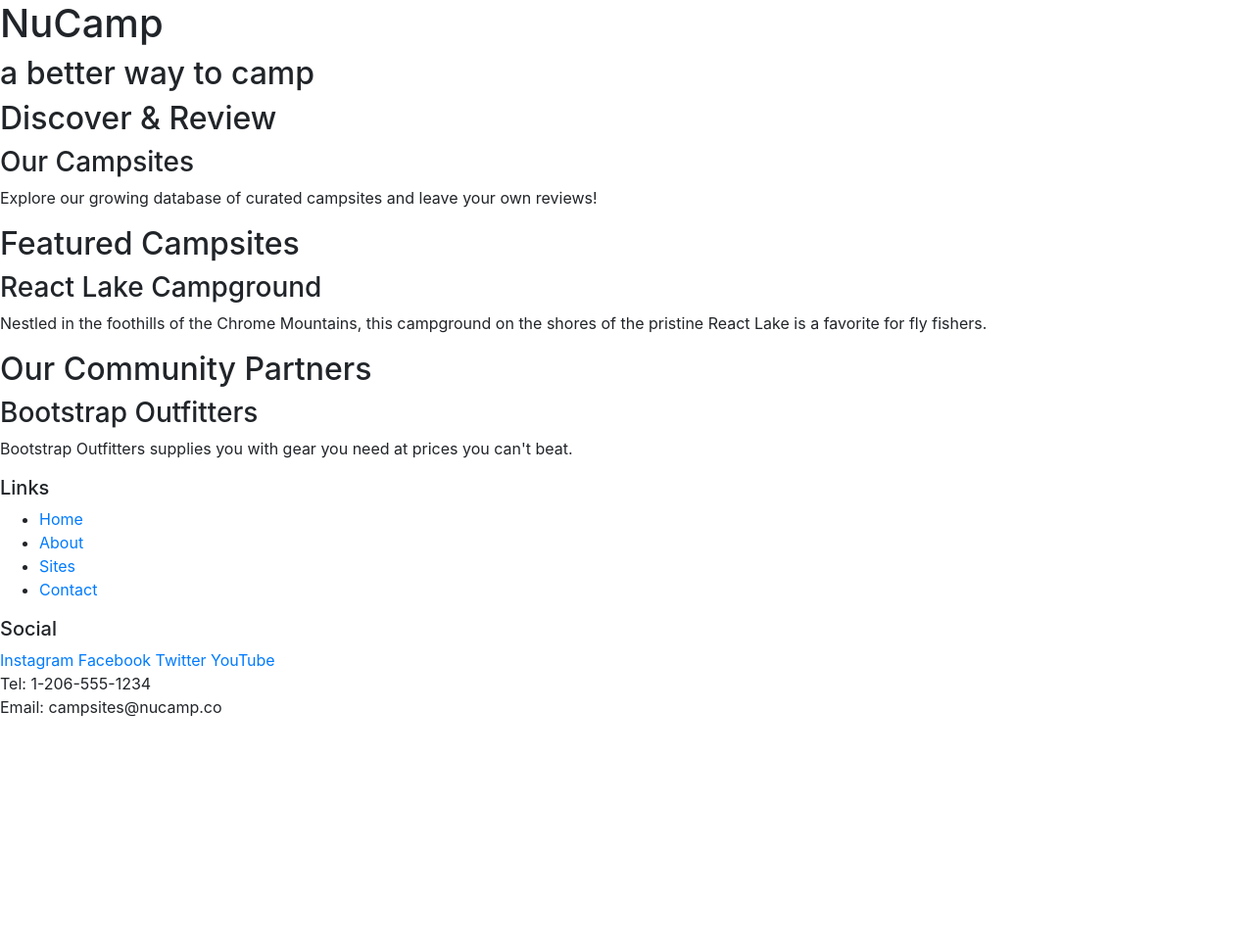
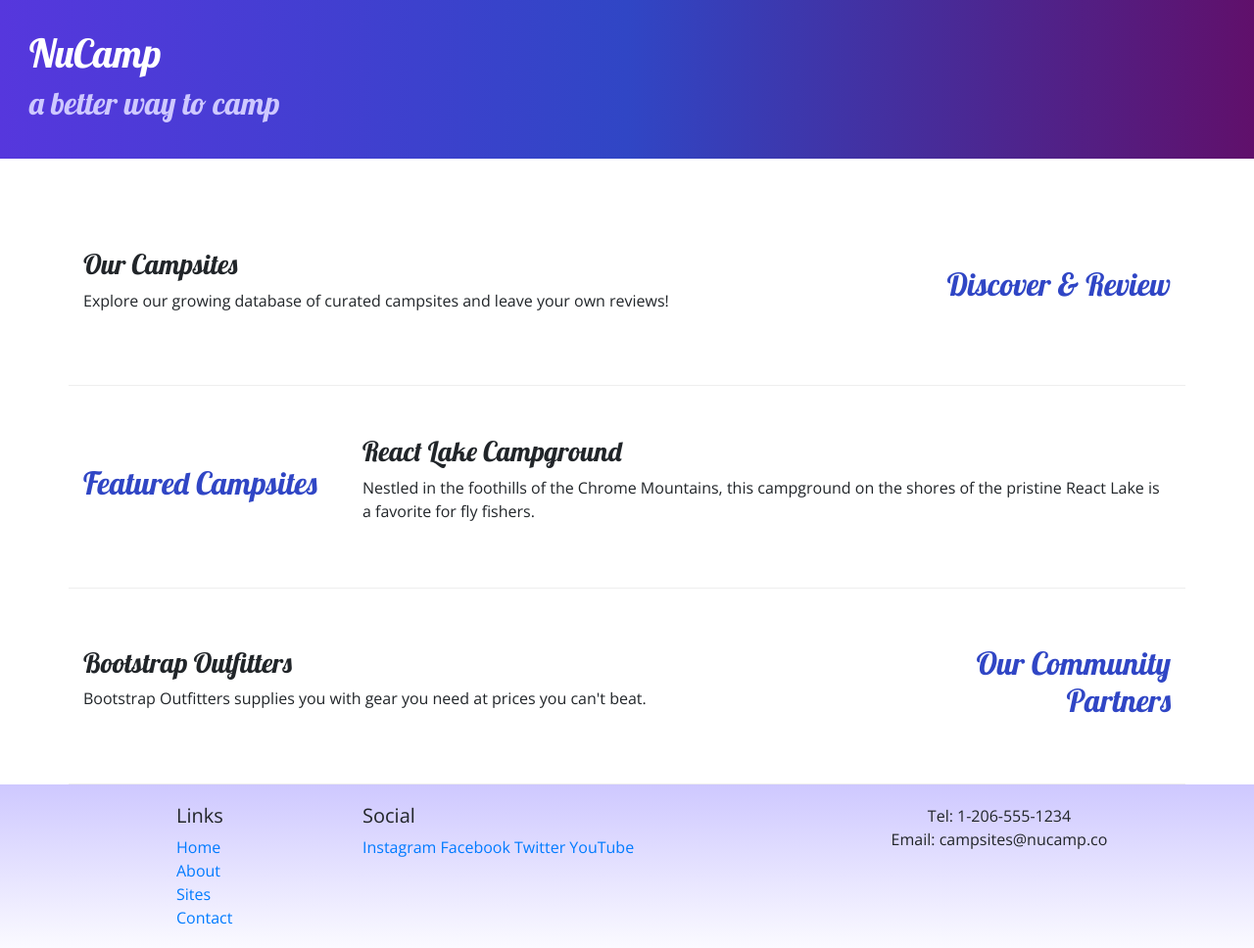
Before and after one commit to mayfiete/nucamp, a website: page nucampsite/index.html in a window 1280 px wide. Shown: the whole page at 98% size. Before the commit the page ends 800 px from the top, so only its background shows below. Drawn offline with nearby package versions, Linux system fonts and the light colour scheme.

Commit message:
feat: adding week 1 assignment work

```diff
--- /dev/null
+++ b/nucampsite/css/styles.css
@@ -0,0 +1,32 @@
+body {
+    font-family:"Open Sans", sans-serif;
+}
+
+h1, h2, h3 {
+    font-family: "Lobster", cursive
+}
+
+h2{
+    color:#3046c5;
+}
+
+header h2 {
+    color: #CEC8FF
+}
+
+footer {
+    background-image: linear-gradient(#CEC8FF, white);
+    padding: 20px 0;
+}
+
+.jumbotron {
+    padding: 30px;
+    background-image: linear-gradient(to right, #5637DD, #3046c5, #60106B);
+    color: white;
+}
+
+.row-content {
+    padding: 50px 0;
+    border-bottom: 1px ridge;
+    min-height: 200px;
+}
--- a/nucampsite/index.html
+++ b/nucampsite/index.html
@@ -9,56 +9,80 @@
     <!-- Bootstrap CSS -->
     <link rel="stylesheet" href="node_modules/bootstrap/dist/css/bootstrap.min.css" />
 
+    <!-- Additional CSS must be placed after Bootstrap CSS -->
+    <link rel="stylesheet" href="https://fonts.googleapis.com/css?family=Lobster|Open+Sans" />
+    <link rel="stylesheet" href="css/styles.css" />
+
     <title>NuCamp: A Better Way To Camp</title>
 </head>
 
 <body>
 
-    <header>
-        <div>
+    <header class="jumbotron jumbotron-fluid">
+        <div class="row">
+            <div class="col">
                 <h1>NuCamp</h1>
                 <h2>a better way to camp</h2>
             </div>
+        </div>
     </header>
 
-    <div>
-        <h2>Discover & Review</h2>
+    <div class="container">
+        <div class="row row-content align-items-center">
+            <div class="col-sm-4 order-sm-last col-md-3">
+                <h2 class="text-sm-right">Discover & Review</h2>
+            </div>
+            <div class="col">
                 <h3>Our Campsites</h3>
                 <p>Explore our growing database of curated campsites and leave your own reviews!</p>
             </div>
+        </div>
 
-    <div>
+        <div class="row row-content align-items-center">
+            <div class="col-sm-4 col-md-3">
                 <h2>Featured Campsites</h2>
+            </div>
+            <div class="col">
                 <h3>React Lake Campground</h3>
                 <p>Nestled in the foothills of the Chrome Mountains, this campground on the shores of the pristine React Lake is a favorite for fly fishers.</p>
             </div>
+        </div>
 
-    <div>
-        <h2>Our Community Partners</h2>
+        <div class="row row-content align-items-center">
+            <div class="col-sm-4 order-sm-last col-md-3">
+                <h2 class="text-sm-right">Our Community Partners</h2>
+            </div>
+            <div class="col">
                 <h3>Bootstrap Outfitters</h3>
-        <p>Bootstrap Outfitters supplies you with gear you need at prices you can't beat.</p>
+                <p>Bootstrap Outfitters supplies you with gear you need at prices you can't beat.<p>
+            </div>
+        </div>
     </div>
 
     <footer>
-        <div>
+        <div class="container">
+            <div class="row">
+                <div class="col-4 col-sm-2 offset-1">
                     <h5>Links</h5>
-            <ul>
+                    <ul class="list-unstyled">
                         <li><a href="#">Home</a></li>
                         <li><a href="#">About</a></li>
                         <li><a href="#">Sites</a></li>
                         <li><a href="#">Contact</a></li>
                     </ul>
                 </div>
-        <div>
+                <div class="col-6 col-sm-5" text-center>
                     <h5>Social</h5>
                     <a href="http://instagram.com/">Instagram</a>
                     <a href="http://facebook.com/">Facebook</a>
                     <a href="http://twitter.com/">Twitter</a>
                     <a href="http://youtube.com/">YouTube</a>
                 </div>
-        <div>
+                <div class="col-sm-4 text-center">
                     Tel: 1-206-555-1234<br />
                     Email: campsites@nucamp.co
+                </div>
+            </div>
         </div>
     </footer>
 
```
Lines whose indentation alone changed are shown as unchanged.
